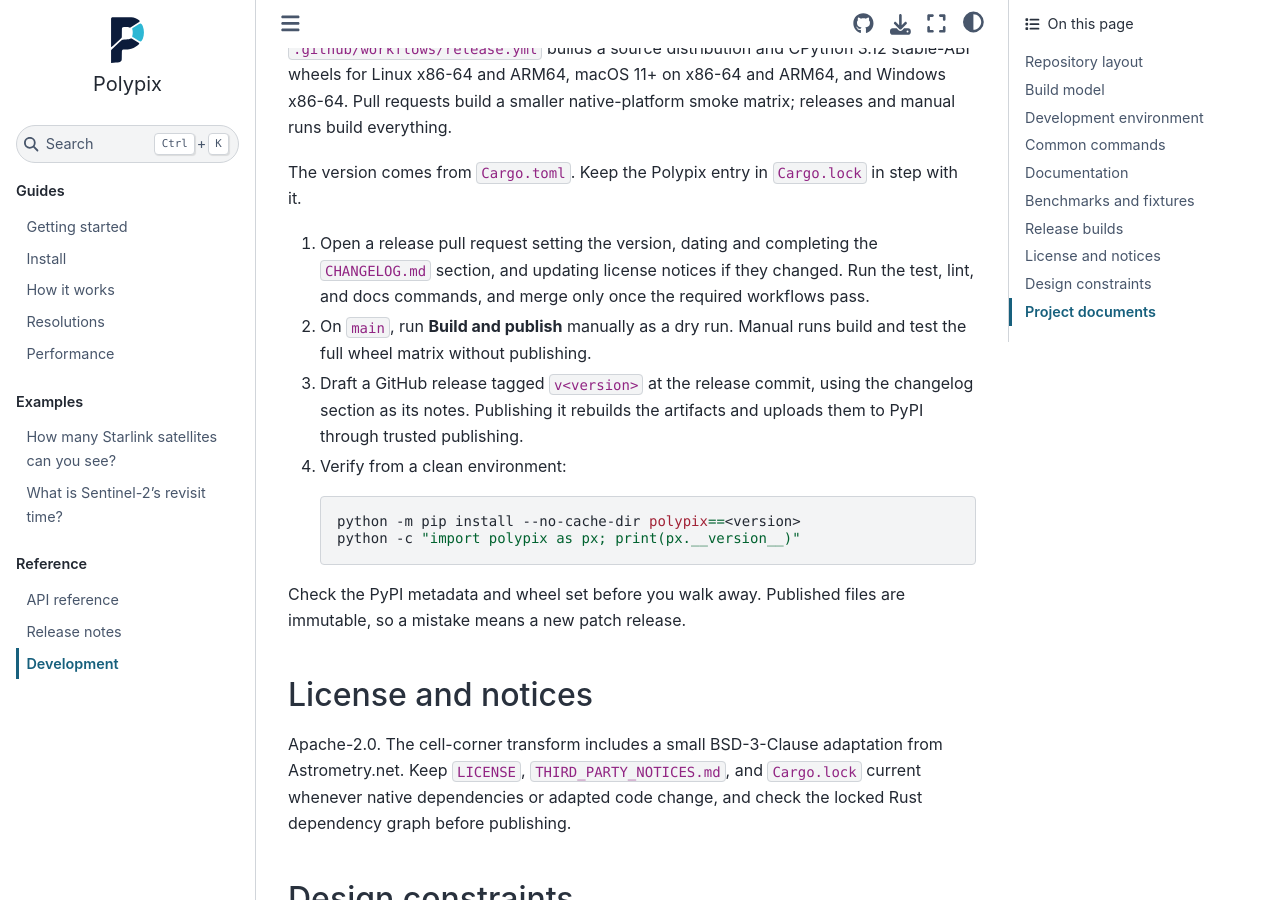
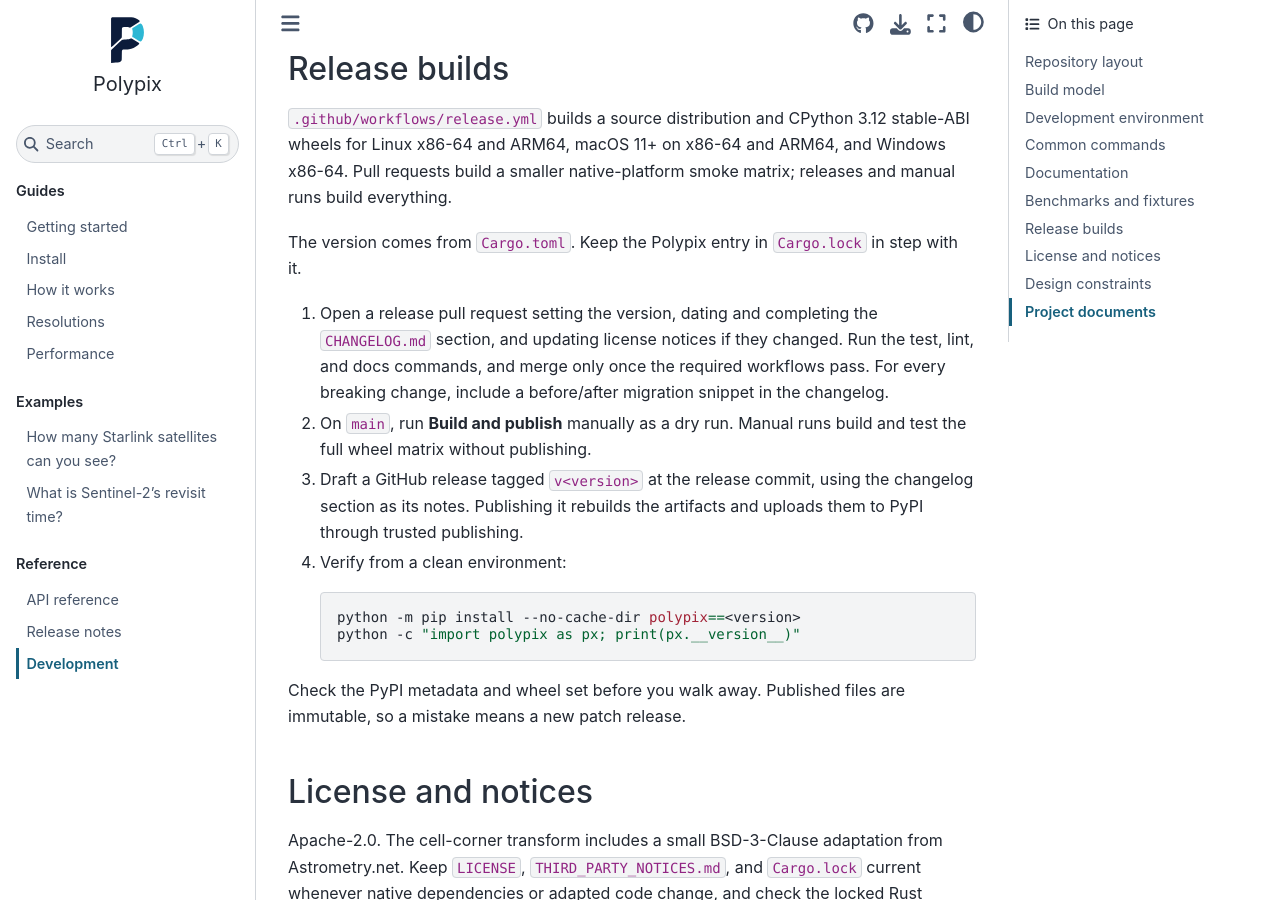
Before and after one commit to JochimMaene/polypix, a Sphinx documentation site: the page built from docs/development.md, in a window 1280 px wide and 900 px high, scrolled down 3056 px. Built offline with Sphinx 7.4.7 and the Sphinx Book theme 1.1.4, drawn with Linux system fonts in a browser that asks for light colours; some of the changed text lies outside the part shown.

```diff
--- a/docs/development.md
+++ b/docs/development.md
@@ -128,7 +129,8 @@ step with it.
 1. Open a release pull request setting the version, dating and completing the
    `CHANGELOG.md` section, and updating license notices if they changed. Run the
    test, lint, and docs commands, and merge only once the required workflows
-   pass.
+   pass. For every breaking change, include a before/after migration snippet in
+   the changelog.
 2. On `main`, run **Build and publish** manually as a dry run. Manual runs build
    and test the full wheel matrix without publishing.
 3. Draft a GitHub release tagged `v<version>` at the release commit, using the
```
Also changed, not shown: other parts of docs/development.md (+2 -1 lines), pyproject.toml (+4 -5 lines), 1 other file.
